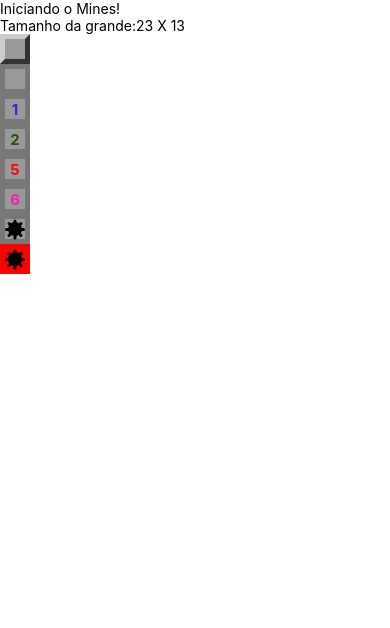
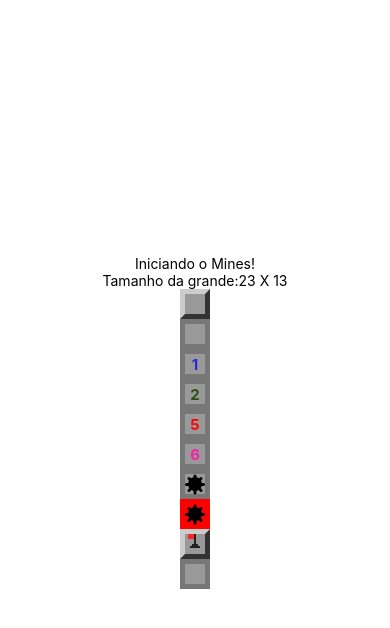
Before and after one commit to luizAlbuquerque0/Mines, a React Native app: screen / in a window 390 px wide. Shown: the top 628 px of the page. Built offline with nearby package versions, Linux system fonts and the light colour scheme.

Commit message:
feat: implementing flag component

```diff
--- a/src/App.js
+++ b/src/App.js
@@ -1,12 +1,12 @@
 import React from "react";
-import { Text, View } from "react-native"
+import { Text, View, StyleSheet } from "react-native"
 import params from "./params";
 import Field from "./components/Field";
 
 export default props => {
 
     return(
-        <View>
+        <View style={styles.container}>
             <Text>Iniciando o Mines!</Text>
             <Text>Tamanho da grande:
                 {params.getRowsAmount()} X {params.getColumnsAmount()}
@@ -19,6 +19,17 @@
             <Field opened nearMines={6}/>
             <Field mined opened/>
             <Field mined opened exploded/>
+            <Field flagged/>
+            <Field flagged opened/>
         </View>
     )
 }
+
+
+const styles = StyleSheet.create({
+    container:{
+        justifyContent: 'center',
+        alignItems: "center",
+        flex: 1
+    }
+})
--- a/src/components/Field.js
+++ b/src/components/Field.js
@@ -2,14 +2,16 @@
 import {View, StyleSheet, Text} from "react-native"
 import params from "../params";
 import Mine from "./Mine";
+import Flag from "./Flag";
 
-export default ({mined, opened, nearMines, exploded}) => {
+export default ({mined, opened, nearMines, exploded, flagged}) => {
 
 
     const styleField = [styles.field];
     if(opened) styleField.push(styles.opened);
     if(exploded) styleField.push(styles.exploded);
-    if(styleField.length === 1) styleField.push(styles.regular);
+    if(flagged) styleField.push(styles.flagged);
+    if(!opened && !exploded) styleField.push(styles.regular);
 
     let color = null;
     if(nearMines > 0){
@@ -27,6 +29,7 @@
                 </Text>  : false
             }
             {mined && opened ? <Mine/> : false}
+            {flagged && !opened ? <Flag/> : false}
         </View>
     )
 }
--- /dev/null
+++ b/src/components/Flag.js
@@ -0,0 +1,74 @@
+import React from "react";
+import { View, StyleSheet } from "react-native";
+
+export default props => {
+
+    return(
+        <View style={StyleSheet.container}>
+            <View style={[styles.flagpole, props.bigger ? styles.flagpoleBigger : null]}></View>
+            <View style={[styles.flag , props.bigger ? styles.flagBigger : null]}></View>
+            <View style={[styles.base1, props.bigger ? styles.base1Bigger : null]}></View>
+            <View style={[styles.base2, props.bigger ? styles.base2Bigger : null]}></View>
+        </View>
+    )
+
+}
+
+
+const styles = StyleSheet.create({
+    container: {
+        marginTop: 2,
+    },
+    flagpole: {
+        position: 'absolute',
+        height: 14,
+        width: 2,
+        backgroundColor: '#222',
+        marginLeft: 9,
+    },
+    flag: {
+        position: 'absolute',
+        height: 5,
+        width: 6,
+        backgroundColor: '#F22',
+        marginLeft: 3,
+    },
+    base1: {
+        position: 'absolute',
+        height: 2,
+        width: 6,
+        backgroundColor: '#222',
+        marginLeft: 7,
+        marginTop: 10,
+    },
+    base2: {
+        position: 'absolute',
+        height: 2,
+        width: 10,
+        backgroundColor: '#222',
+        marginLeft: 5,
+        marginTop: 12,
+    },
+    flagpoleBigger: {
+        height: 28,
+        width: 4,
+        marginLeft: 16,
+    },
+    flagBigger: {
+        height: 10,
+        width: 14,
+        marginLeft: 3,
+    },
+    base1Bigger: {
+        height: 4,
+        width: 12,
+        marginTop: 20,
+        marginLeft: 12,
+    },
+    base2Bigger: {
+        height: 4,
+        width: 20,
+        marginLeft: 8,
+        marginTop: 24
+    }
+})
```
